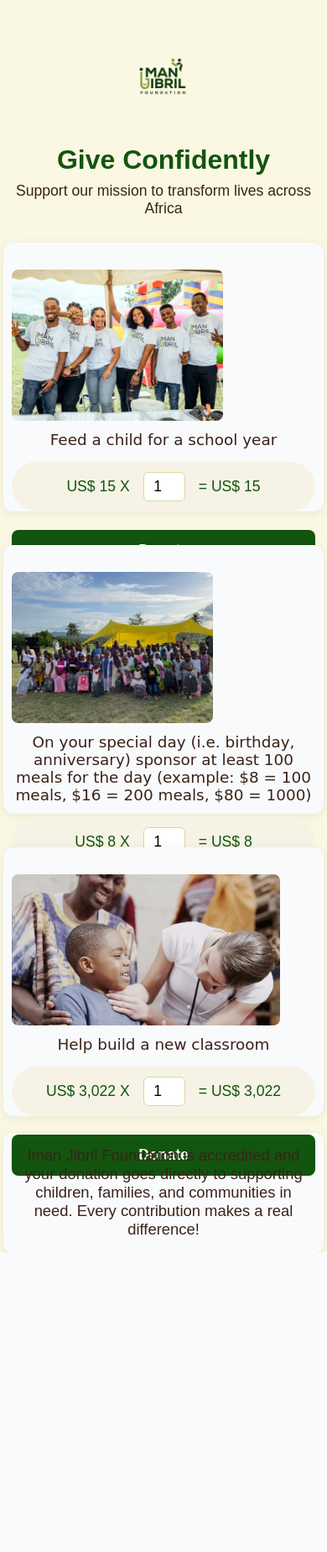
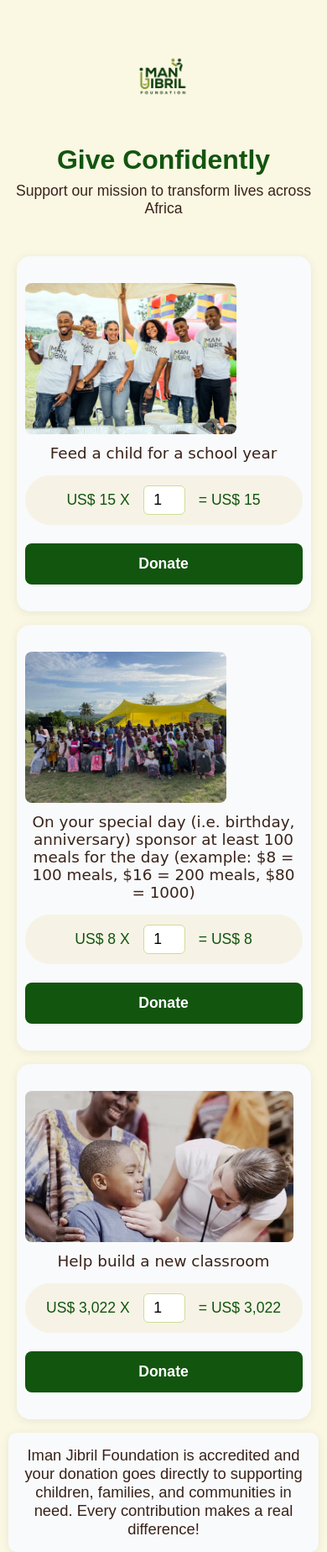
Before and after one commit to PrinceAmoakoBannerman/NGO, a Django app: page /donate/ in a window 390 px wide. Shown: the whole page at 84% size. Before the commit the page ends 1491 px from the top, so only its background shows below. Run offline with Django 5.2, Linux system fonts and the light colour scheme.

Commit message:
Fix donate page mobile layout: larger cards and horizontal scrolling

```diff
--- a/accounts/templates/accounts/donate.html
+++ b/accounts/templates/accounts/donate.html
@@ -121,6 +121,7 @@
         max-width: 95vw;
       }
     }
+
     @media (max-width: 600px) {
   body {
     margin: 0 !important;
@@ -128,27 +129,32 @@
     width: 100vw !important;
     max-width: 100vw !important;
     overflow-x: hidden !important;
+    background: #faf7e3;
   }
   .donate-card-list {
-        flex-direction: column !important;
-        align-items: center !important;
-        gap: 20px !important;
+    display: flex !important;
+    flex-direction: row !important;
+    overflow-x: auto !important;
+    gap: 16px !important;
+    padding: 16px 0 !important;
+    margin: 0 !important;
     width: 100vw !important;
-        margin: 0 !important;
-        padding: 0 !important;
+    box-sizing: border-box !important;
+    -webkit-overflow-scrolling: touch;
   }
   .donate-card {
-        width: 98vw !important;
-        max-width: 98vw !important;
-        min-width: 0 !important;
+    min-width: 90vw !important;
+    max-width: 90vw !important;
+    width: 90vw !important;
+    margin: 0 !important;
     padding: 32px 10px !important;
     font-size: 1.2rem !important;
-        min-height: 320px;
-        margin: 0 0 20px 0 !important;
+    border-radius: 16px !important;
     box-sizing: border-box !important;
+    flex: 0 0 auto !important;
   }
   .donate-info {
-        width: 98vw !important;
+    width: 95vw !important;
     font-size: 1.15rem !important;
     margin: 0 auto 20px auto !important;
     padding: 16px !important;
```
Lines whose indentation alone changed are shown as unchanged.
